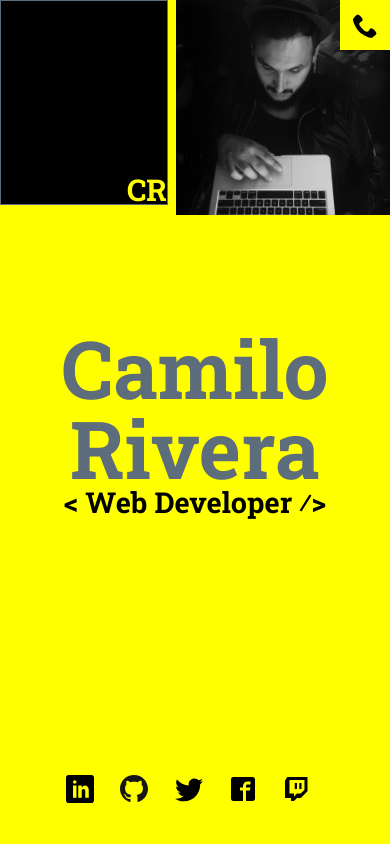
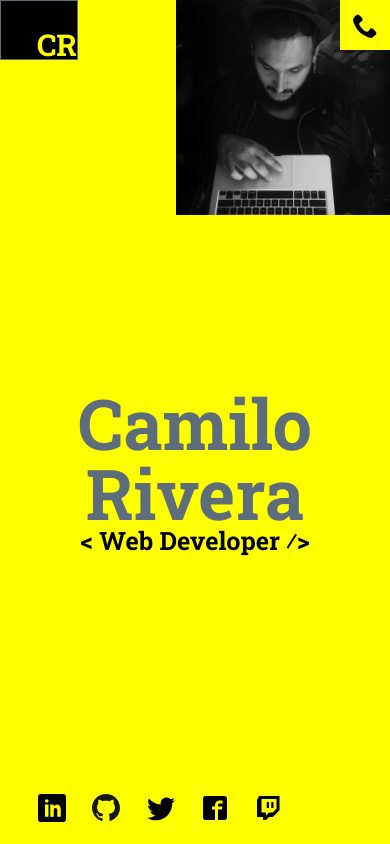
Before and after one commit to contracamilo/camiloriveracv, a plain HTML site: page index.html in a window 390 px wide. Shown: the top 844 px of the page. Drawn offline with Linux system fonts and the light colour scheme; a web font is replaced by a local one.

Commit message:
update style.css

```diff
--- a/src/style.css
+++ b/src/style.css
@@ -100,9 +100,10 @@ ul {
       right: 0px; }
     @media (max-width: 600px) {
       .header__logo {
-        padding: 0;
-        width: 168px;
-        height: 205px; } }
+         padding: 0;
+         width: 20%;
+      }
+    }
   .header__call-me {
     position: relative; }
     .header__call-me a {
@@ -151,8 +152,11 @@ ul {
       color: #000000; }
     @media (max-width: 600px) {
       .intro h1 {
-        font-size: 80px;
-        text-align: center; } }
+        font-size: 70px;
+        text-align: center;
+        margin-top: 97px;
+      }
+    }
   .intro__contact {
     position: absolute;
     left: 60px;
@@ -163,7 +167,11 @@ ul {
         padding: 0 0 0 10px; } }
     @media (max-width: 600px) {
       .intro__contact {
-        padding: 0 0 0 0px; } }
+        padding: 0 0 0 0px;
+        left: 32px;
+      bottom: 11px;
+      }
+    }
     .intro__contact li {
       display: inline-block;
       margin-right: 10px; }
```
